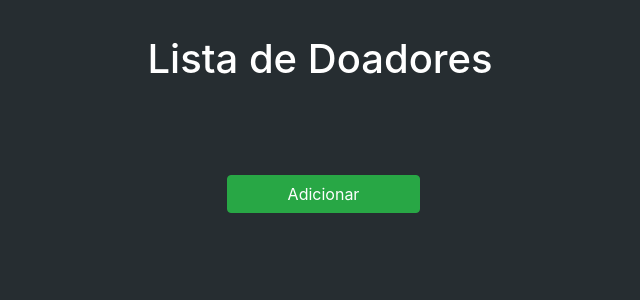
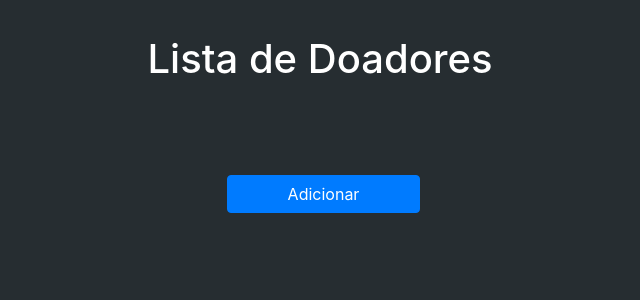
Before and after one commit to aquilesfalcaoo/hema-app, a Django app: page / in a window 1280 px wide. Shown: the top 300 px of the page, without its empty margins (320-960 px from the left). Run offline with Django 3.2, Linux system fonts and the light colour scheme; data that the repository does not hold is empty.

Commit message:
changed color button

```diff
--- a/doacaodesangue/templates/doador.html
+++ b/doacaodesangue/templates/doador.html
@@ -36,7 +36,7 @@
             </a>
             {% endfor %}
             <br /><a
-              class="btn btn-success"
+              class="btn btn-primary"
               href="{% url 'create_doador' %}"
               role="button"
               >Adicionar</a
```
Also changed, not shown: doacaodesangue/urls.py (line endings or trailing spaces).
